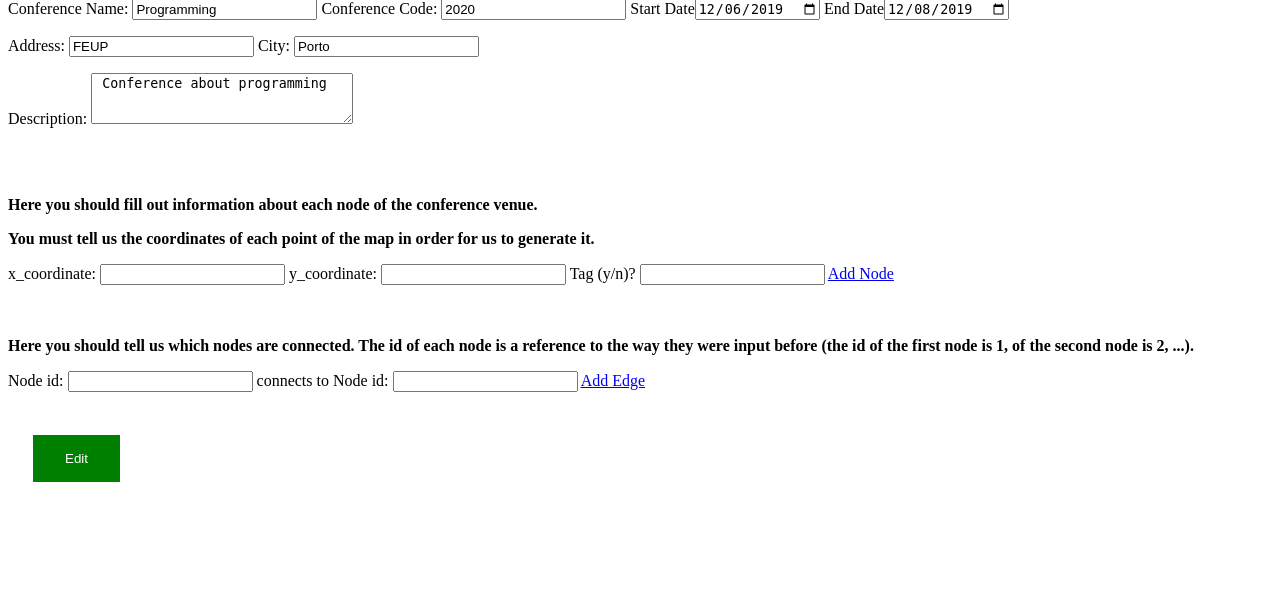
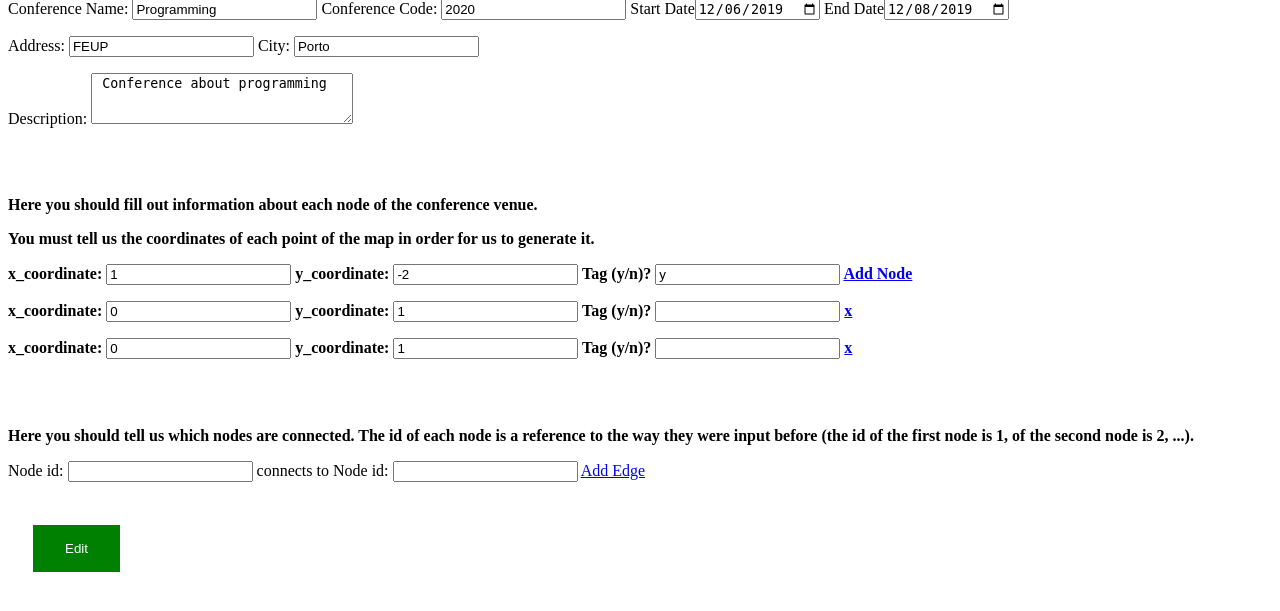
Before and after one commit to softeng-feup/open-cx-o-bando-dos-quatro, a PHP site: page /src/edit-conference.php?id=1 in a window 1280 px wide. Shown: the part 155-766 px from the top of the page. Run offline with PHP 8.4, Linux system fonts and the light colour scheme; the visitor is signed in with stand-in values (Sample User, id 1); data comes from the database, SQL or seed files in the repository; both versions use the stored data as it was after the commit.

Commit message:
It's possible to see all the nodes(edit part)

```diff
--- a/website/actions/action_edit_conference.php
+++ b/website/actions/action_edit_conference.php
@@ -8,6 +8,7 @@
         die(header('Location: ../src/draw_login.php'));
     }
 
+
     $id = $_POST['conf_id'];
     $new_name = $_POST['name'];
     $new_code = $_POST['code'];
@@ -17,7 +18,6 @@
     $new_city = $_POST['city'];
     $new_description = $_POST['description'];
 
-    //falta receber nodes e edges(deixar para a parte final)
 
     //recebe toda a informação dos conferencia (sem nós nem edges)
     $conf_info_db = conference_information($id);
@@ -36,7 +36,7 @@
 
     update_conference_info($new_name, $new_code, $new_start, $new_end, $new_address, $new_city, $new_description, $id);
     $_SESSION['messages'][] = array('type' => 'error', 'content' => 'Conference updated');
-    //header("Location: ../src/website.php");
+    header("Location: ../src/website.php");
 
 
 
--- a/website/database/conference.php
+++ b/website/database/conference.php
@@ -221,4 +221,15 @@
         return $stmt->fetchAll();
     }
 
+    function get_coords_info($node_id){
+        $db = Database::instance()->db();
+
+        $stmt = $db->prepare('SELECT * FROM node WHERE id=?');
+        $stmt->execute(array($node_id));
+
+        return $stmt->fetch();
+    }
+
+
+
 ?>
--- a/website/src/edit-conference.php
+++ b/website/src/edit-conference.php
@@ -11,7 +11,7 @@
     $info = conference_information($id);
 
     $nodes_IDS= conference_nodeIDS($id); //returns all the nodes ids associated with a conference
-    //print_r($nodes_IDS);
+    $counter = 0;
 ?>
 
 <html>
@@ -108,12 +108,33 @@
                     <p>
                     You must tell us the coordinates of each point of the map in order for us to generate it.
                     </p>
-                    x_coordinate: <input type="number" name="x[]" id="x_coordinate"/>
-                    y_coordinate: <input type="number" name="y[]" id="y_coordinate"/>
-                    Tag (y/n)? <input type="text" name="tag[]" id="tag2"/>
-                    <a href="#" id="add">
-                        Add Node
-                    </a>
+
+                    <?php foreach($nodes_IDS as $node_id){
+                        $coords_info = get_coords_info($node_id['id']);
+                    ?>
+                    <p>
+                        x_coordinate: <input type="number" name="x[]" id="x_coordinate" value = "<?= $coords_info['x_coord']?>"/>
+                        y_coordinate: <input type="number" name="y[]" id="y_coordinate" value = "<?= $coords_info['y_coord']?>"/>
+                        <?php if($coords_info['isTag']) {?>
+                        Tag (y/n)? <input type="text" name="tag[]" id="tag2" value ="y"/>
+                        <?php }
+                            else{ ?>
+                        Tag (y/n)? <input type="text" name="tag[]" id="tag2"/>
+
+                        <?php }?>
+
+                    <?php if($counter == 0){ ?>
+                        <a href="#" id="add">
+                         Add Node
+                        </a>
+                    <?php
+                        $counter = $counter + 1;
+                    }else {?>
+                        <a href="#" id="remove">x</a>
+                    <?php }?>
+                    </p>
+                     <?php } ?>
+
                 </div>
 
                 <br>
```
Also changed, not shown: website/database/database.db.
